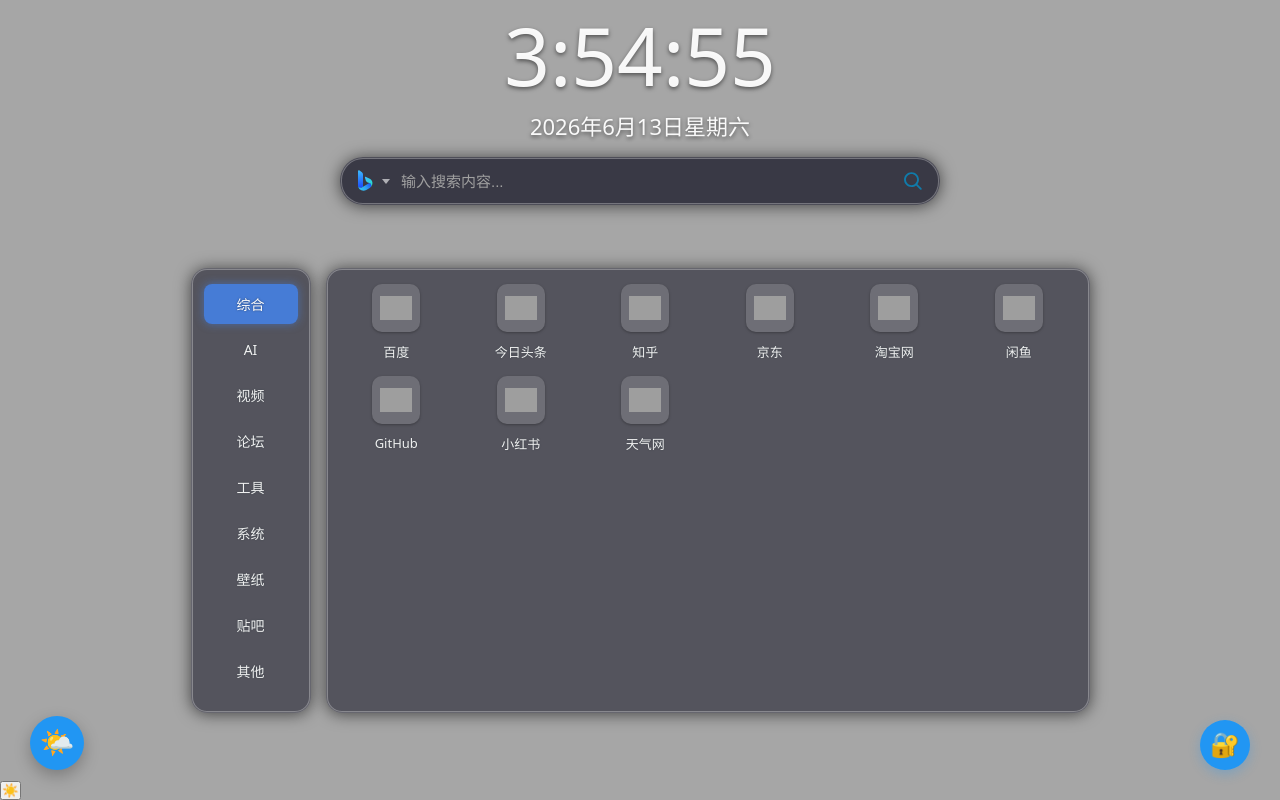
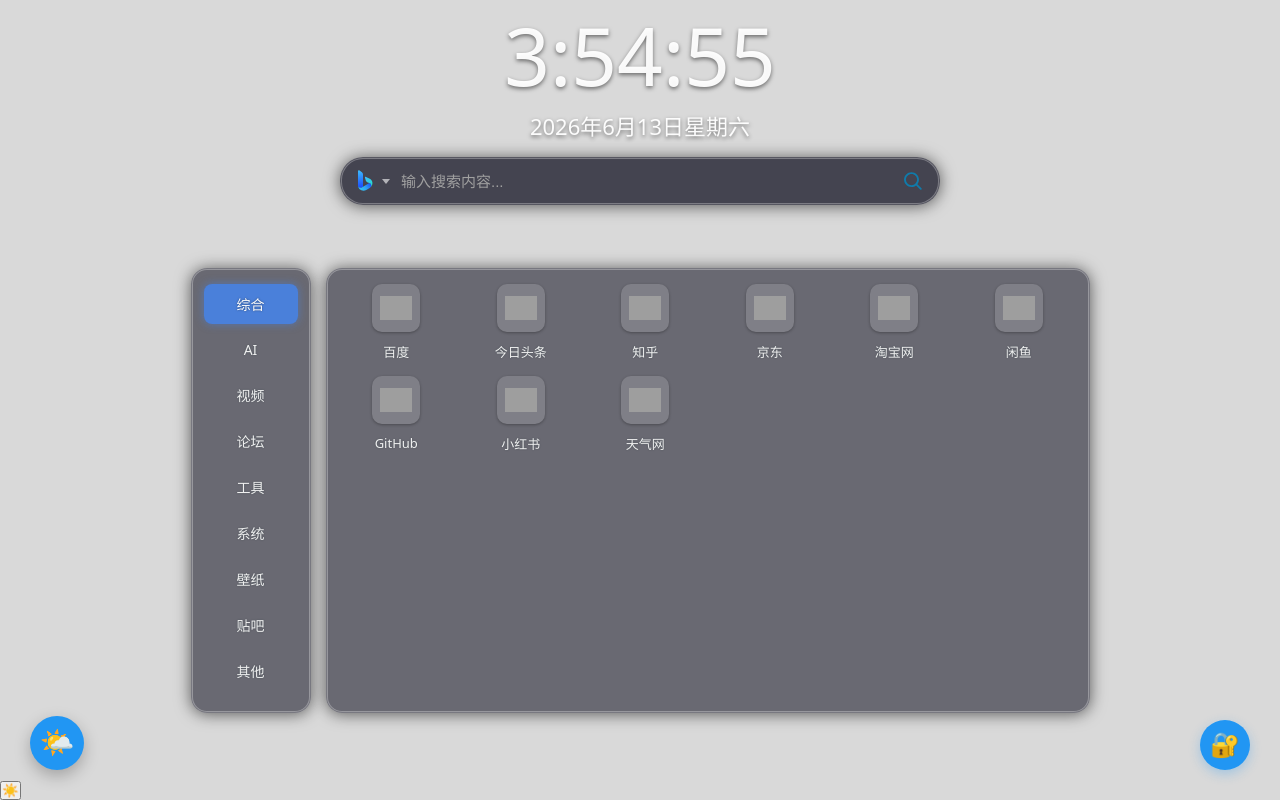
Before and after one commit to Rain-Maple/SearchNav, a plain HTML site: page index.html in a window 1280 px wide. Both pictures are taken after a click on the button "切换深色模式 | 双击重置". Shown: the part 32-832 px from the top of the page. Drawn offline with Linux system fonts and the light colour scheme; grey boxes are pictures that could not be loaded.

Commit message:
调整背景遮罩层透明度以改善浅色和深色模式的视觉效果

```diff
--- a/css/styles.css
+++ b/css/styles.css
@@ -8,7 +8,7 @@
         "PingFang SC", "Hiragino Sans GB", "Microsoft YaHei", sans-serif;
 
     /* 浅色模式变量（默认） */
-    /* --bg-overlay: rgba(255, 255, 255, 0.6); */
+    --bg-overlay: rgba(255, 255, 255, 0.05);
     --text-primary: rgba(51, 51, 51, 1);
     --text-secondary: rgba(102, 102, 102, 1);
     --engine-bg: rgba(255, 255, 255, 0.8);
@@ -26,7 +26,7 @@
 
 /* 深色模式变量 */
 [data-theme="dark"] {
-    --bg-overlay: rgba(0, 0, 0, 0.35);
+    --bg-overlay: rgba(0, 0, 0, 0.15);
     --text-primary: rgba(240, 240, 240, 1);
     --text-secondary: rgba(160, 160, 160, 1);
     --engine-bg: rgba(30, 30, 46, 0.8);
```
